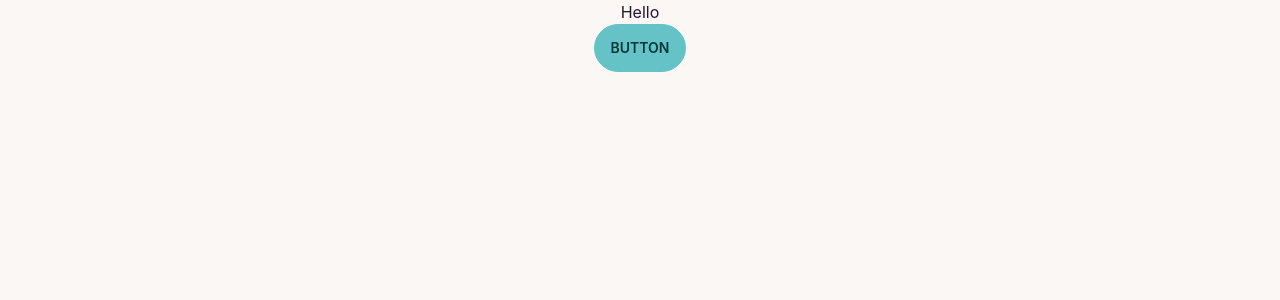
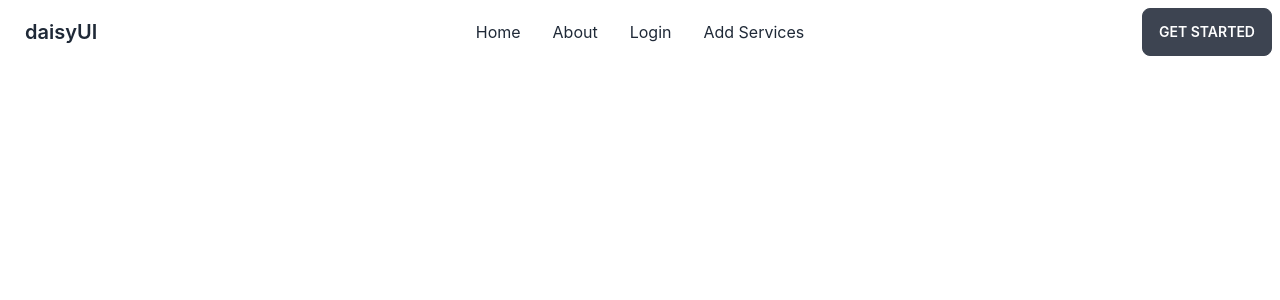
Before and after one commit to Raj106292/service-review-client, a React (Create React App) app: page / in a window 1280 px wide. Shown: the top 300 px of the page. Built offline with nearby package versions, Linux system fonts and the light colour scheme.

Commit message:
navbar created

```diff
--- a/public/index.html
+++ b/public/index.html
@@ -1,5 +1,5 @@
 <!DOCTYPE html>
-<html lang="en" data-theme="cupcake">
+<html lang="en" data-theme="light">
   <head>
     <meta charset="utf-8" />
     <link rel="icon" href="%PUBLIC_URL%/favicon.ico" />
--- a/src/App.js
+++ b/src/App.js
@@ -1,10 +1,11 @@
+import { RouterProvider } from 'react-router-dom';
 import './App.css';
+import { routes } from './Routes/routes';
 
 function App() {
   return (
     <div className="App">
-      <h2>Hello</h2>
-      <button className="btn btn-primary">Button</button>
+      <RouterProvider router={routes}></RouterProvider>
     </div>
   );
 }
--- /dev/null
+++ b/src/Layout/Main.js
@@ -0,0 +1,14 @@
+import React from 'react';
+import { Outlet } from 'react-router-dom';
+import Header from '../Shared/Header/Header';
+
+const Main = () => {
+    return (
+        <div>
+            <Header></Header>
+            <Outlet></Outlet>
+        </div>
+    );
+};
+
+export default Main;
--- /dev/null
+++ b/src/Pages/HomePage/Home.js
@@ -0,0 +1,11 @@
+import React from 'react';
+
+const Home = () => {
+    return (
+        <div>
+
+        </div>
+    );
+};
+
+export default Home;
--- /dev/null
+++ b/src/Routes/routes.js
@@ -0,0 +1,16 @@
+import { createBrowserRouter } from "react-router-dom";
+import Main from "../Layout/Main";
+import Home from "../Pages/HomePage/Home";
+
+export const routes = createBrowserRouter([
+    {
+        path: '/',
+        element: <Main></Main>,
+        children: [
+            {
+                path: '/',
+                element: <Home></Home>
+            }
+        ]
+    }
+])
--- /dev/null
+++ b/src/Shared/Header/Header.js
@@ -0,0 +1,38 @@
+import React from 'react';
+import { Link } from 'react-router-dom';
+
+const Header = () => {
+
+    const menuItem = <>
+        <li><Link>Home</Link></li>
+        <li><Link>About</Link></li>
+        <li><Link>Login</Link></li>
+        <li><Link>Add Services</Link></li>
+    </>
+
+    return (
+        <div className="navbar bg-base-100">
+            <div className="navbar-start">
+                <div className="dropdown">
+                    <label tabIndex={0} className="btn btn-ghost lg:hidden">
+                        <svg xmlns="http://www.w3.org/2000/svg" className="h-5 w-5" fill="none" viewBox="0 0 24 24" stroke="currentColor"><path strokeLinecap="round" strokeLinejoin="round" strokeWidth="2" d="M4 6h16M4 12h8m-8 6h16" /></svg>
+                    </label>
+                    <ul tabIndex={0} className="menu menu-compact dropdown-content mt-3 p-2 shadow bg-base-100 rounded-box w-52">
+                        {menuItem}
+                    </ul>
+                </div>
+                <Link className="btn btn-ghost normal-case text-xl">daisyUI</Link>
+            </div>
+            <div className="navbar-center hidden lg:flex">
+                <ul className="menu menu-horizontal p-0">
+                    {menuItem}
+                </ul>
+            </div>
+            <div className="navbar-end">
+                <Link to='/' className="btn">Get started</Link>
+            </div>
+        </div>
+    );
+};
+
+export default Header;
```
